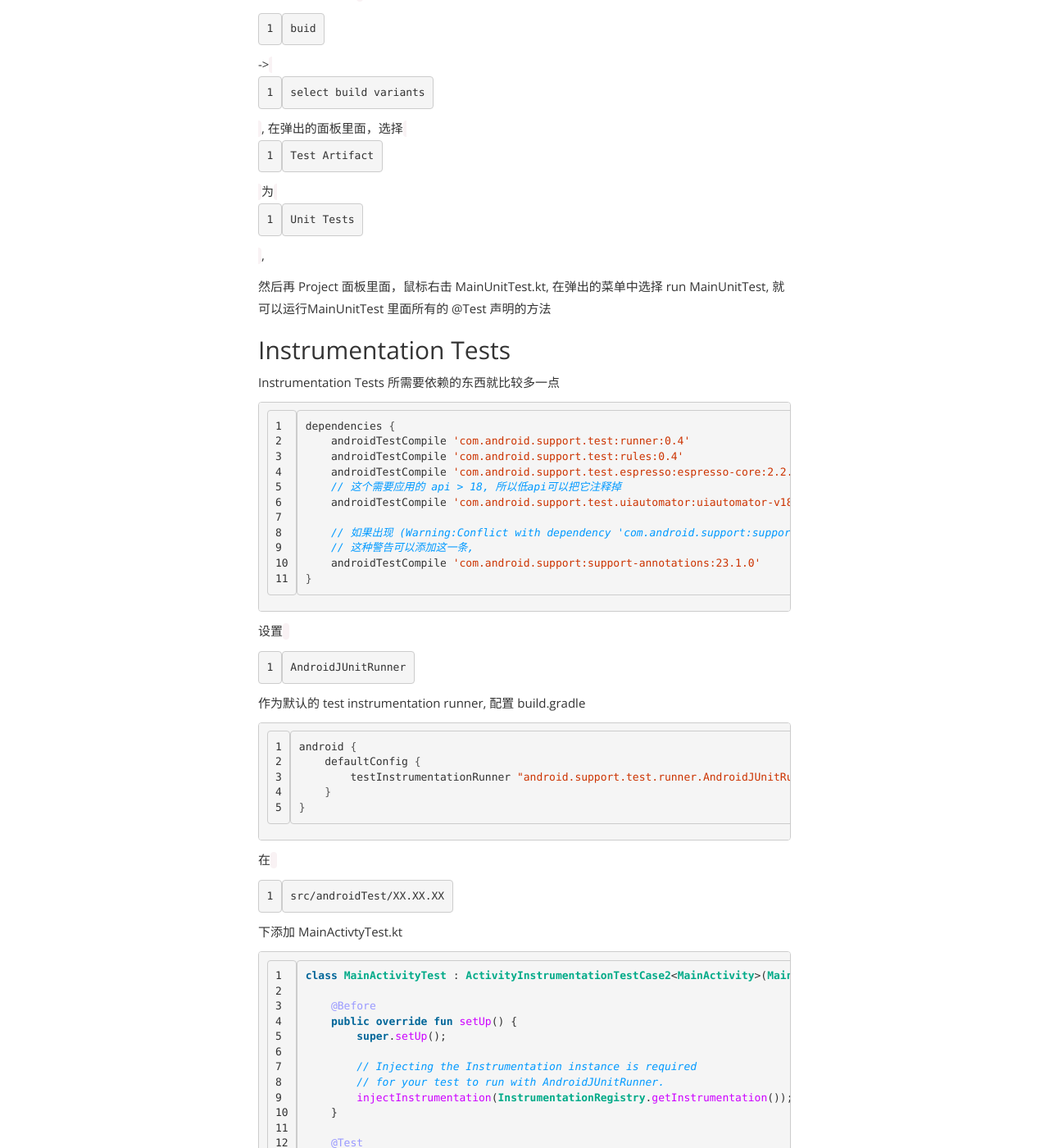
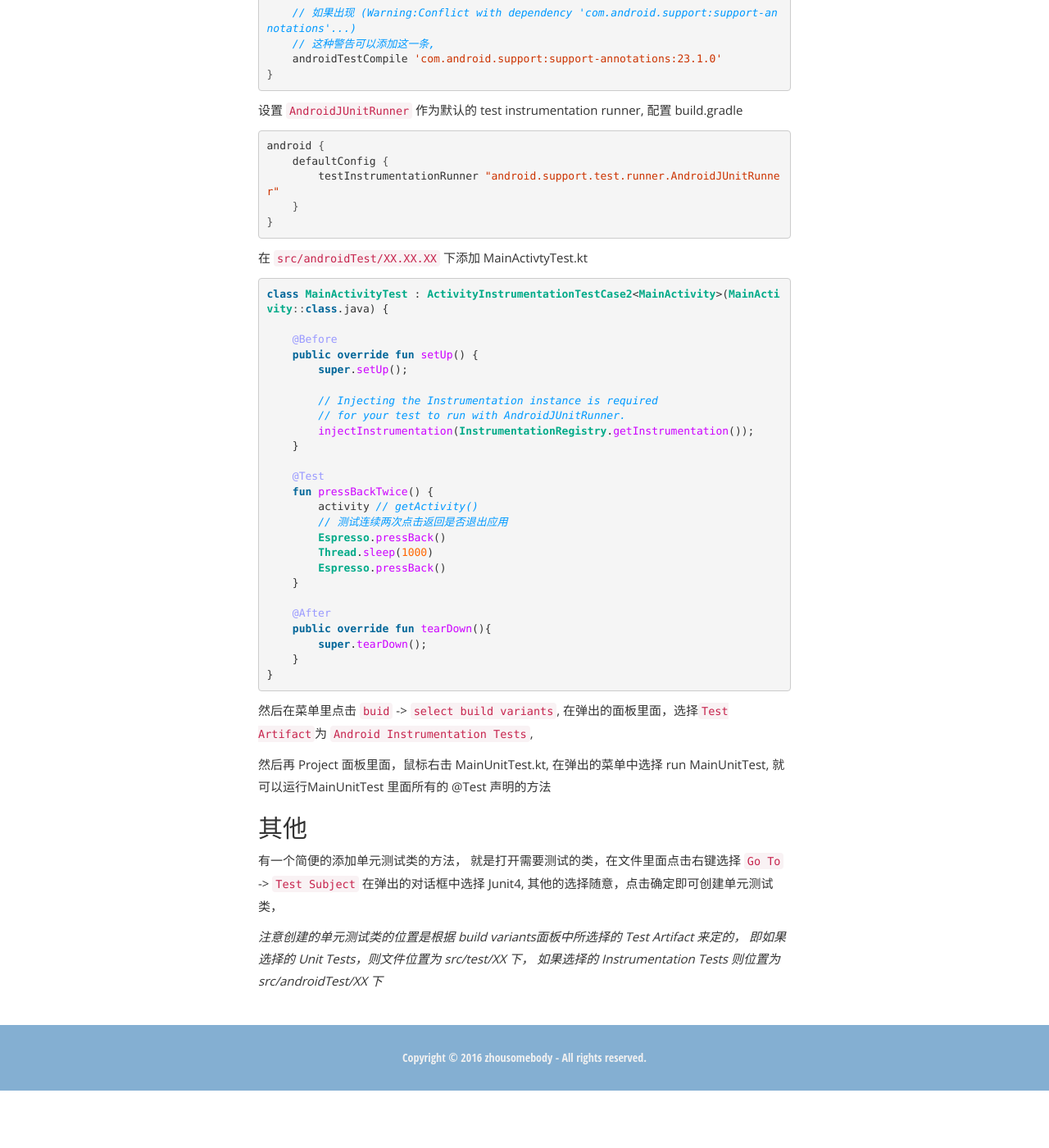
Before and after one commit to zhousomebody/zhousomebody.github.io, a Jekyll site: the page built from _posts/2016-03-26-Android-Test-Getting-Start.md, in a window 1280 px wide and 1400 px high, scrolled down 1938 px. Shown: the whole window at 82% size. Built offline with Jekyll 4.4.1, drawn with Linux system fonts in a browser that asks for light colours; after the commit the page ends 3268 px from its top, so only the background shows below that; some of the changed text lies outside the part shown.

Commit message:
Update _config.yml

```diff
--- a/_config.yml
+++ b/_config.yml
@@ -8,13 +8,13 @@ rss_url:
 
 # Build settings
 
-highlight: none
+highlight: true
 #highlighter: rouge
 
 timezone: Asia/Shanghai
 
 markdown: kramdown
-kramdown:
+plain:
   auto_ids: true
   footnote_nr: 1
   entity_output: as_char
```
